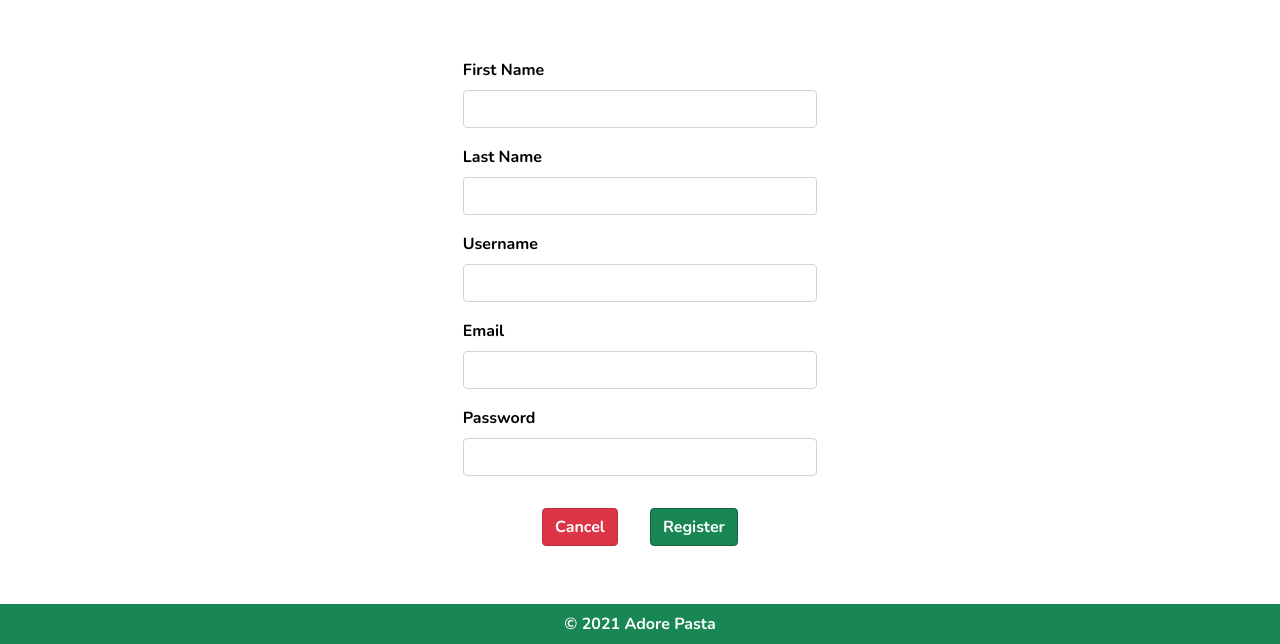
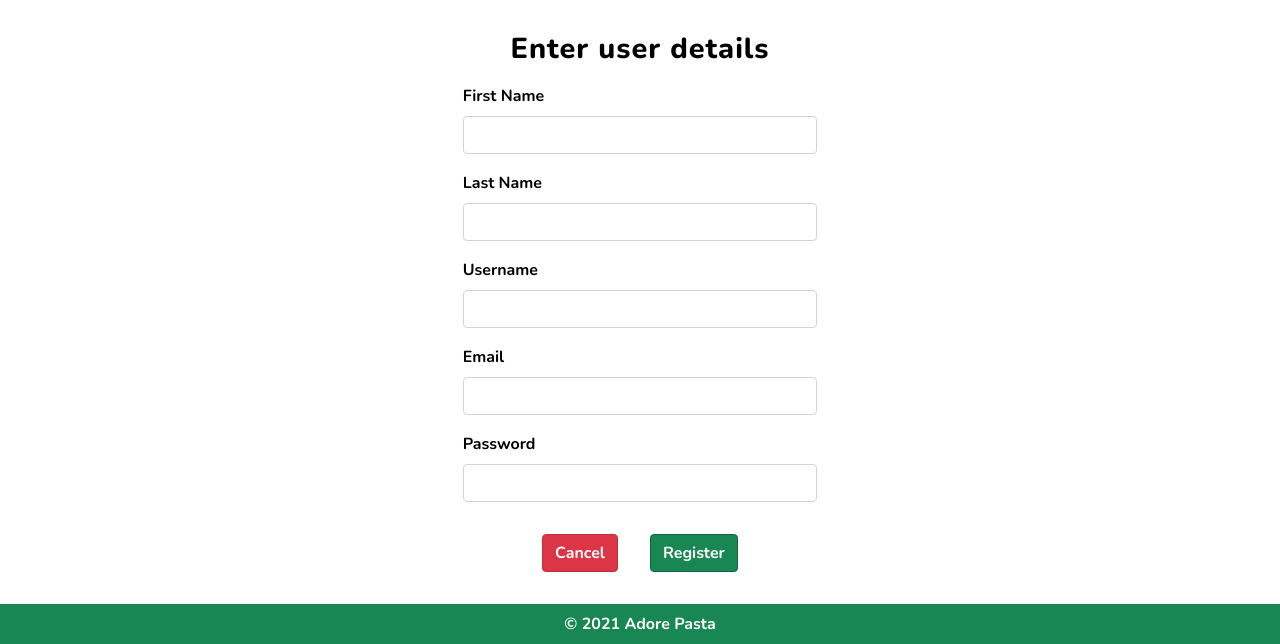
Before and after one commit to mangez84/adorepasta, a Flask app: page /register in a window 1280 px wide. Shown: the part 156-800 px from the top of the page. Run offline with Flask 2, Linux system fonts and the light colour scheme; some libraries are stand-ins or nearby versions.

Commit message:
Add subheadings to the login and register forms

```diff
--- a/templates/login.html
+++ b/templates/login.html
@@ -6,6 +6,9 @@
 <div class="container-fluid">
     <div class="row">
         <div class="col-12">
+            <div class="mb-3">
+                <h2 class="text-center">Enter login details</h2>
+            </div>
             <div class="d-flex justify-content-center login-form">
                 <form method="POST" action="{{ url_for('login') }}">
                     <div class="mb-3">
--- a/templates/register.html
+++ b/templates/register.html
@@ -6,6 +6,9 @@
 <div class="container-fluid">
     <div class="row">
         <div class="col-12">
+            <div class="mb-3">
+                <h2 class="text-center">Enter user details</h2>
+            </div>
             <div class="d-flex justify-content-center register-form">
                 <form method="POST" action="{{ url_for('register') }}">
                     <div class="mb-3">
```
